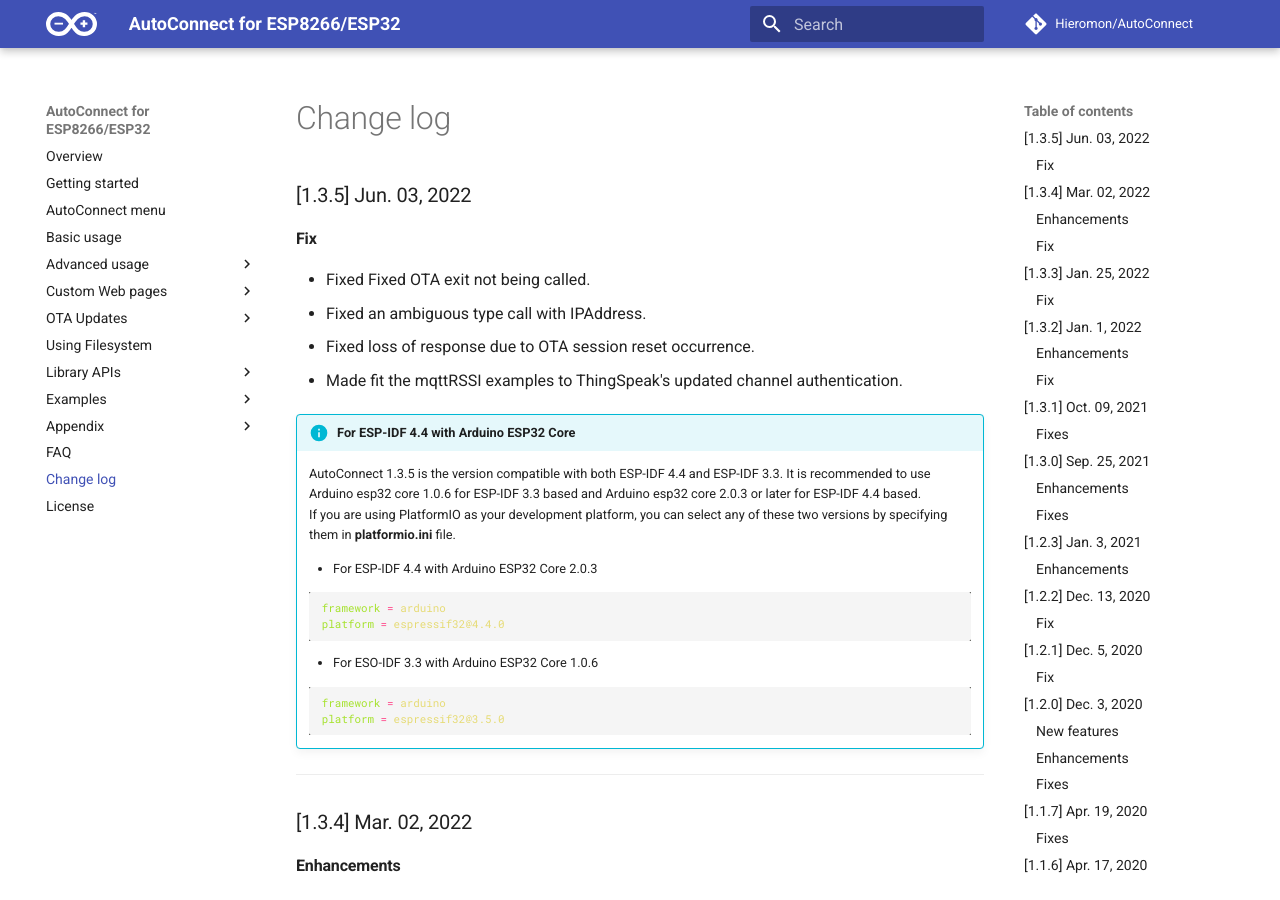
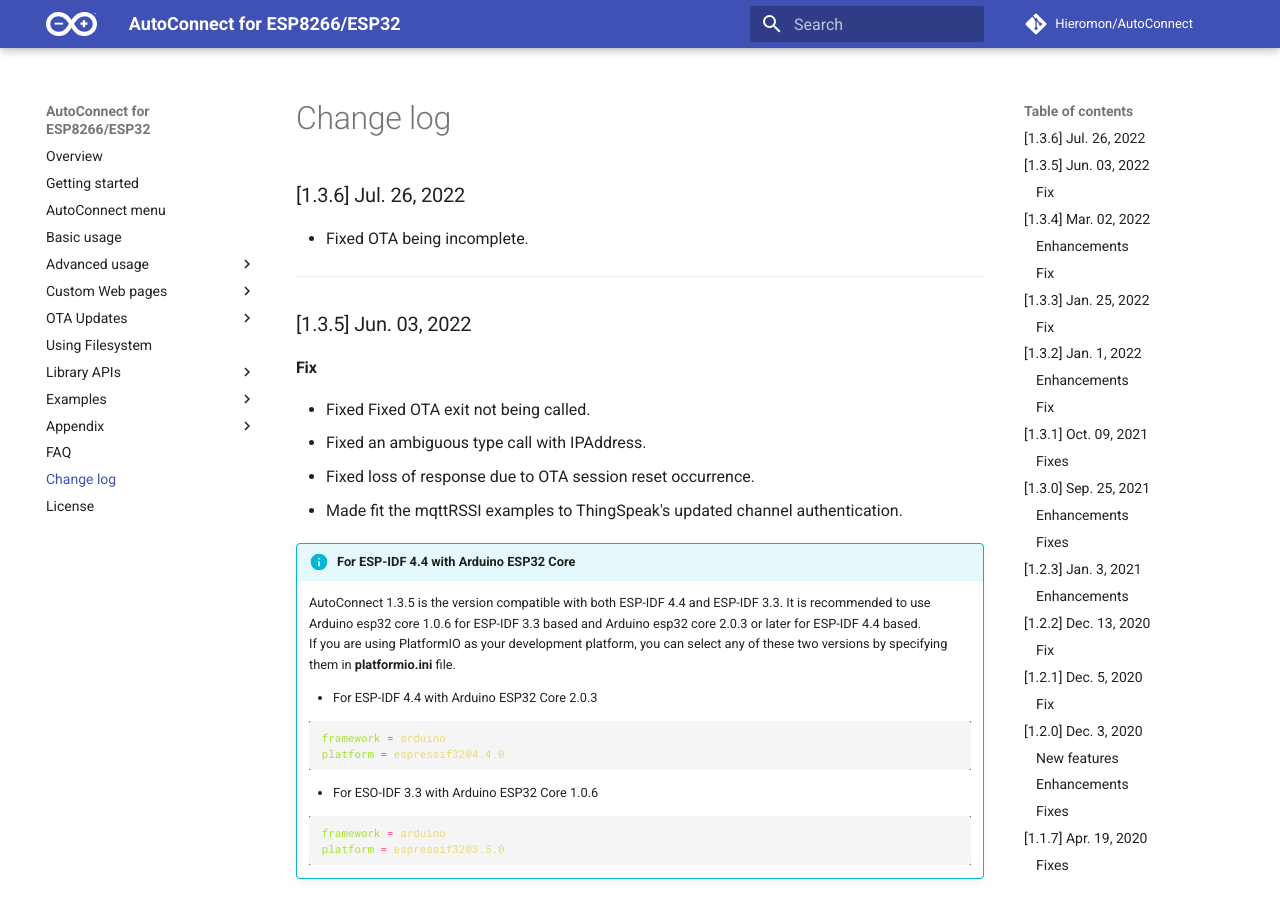
Before and after one commit to Hieromon/AutoConnect, an MkDocs documentation site: the page built from mkdocs/changelog.md, in a window 1280 px wide and 900 px high. Built offline with MkDocs 1.6.1 and Material for MkDocs 9.7.7, drawn with Linux system fonts in a browser that asks for light colours; nearby versions of some CDN libraries; comment, search, counter and statistics services are not loaded.

Commit message:
Change log description for v1.3.6

```diff
--- a/mkdocs/changelog.md
+++ b/mkdocs/changelog.md
@@ -1,3 +1,8 @@
+### [1.3.6] Jul. 26, 2022
+
+- Fixed OTA being incomplete.
+
+---
 ### [1.3.5] Jun. 03, 2022
 
 #### Fix
```
Also changed, not shown: README.md (+3 -0 lines).
